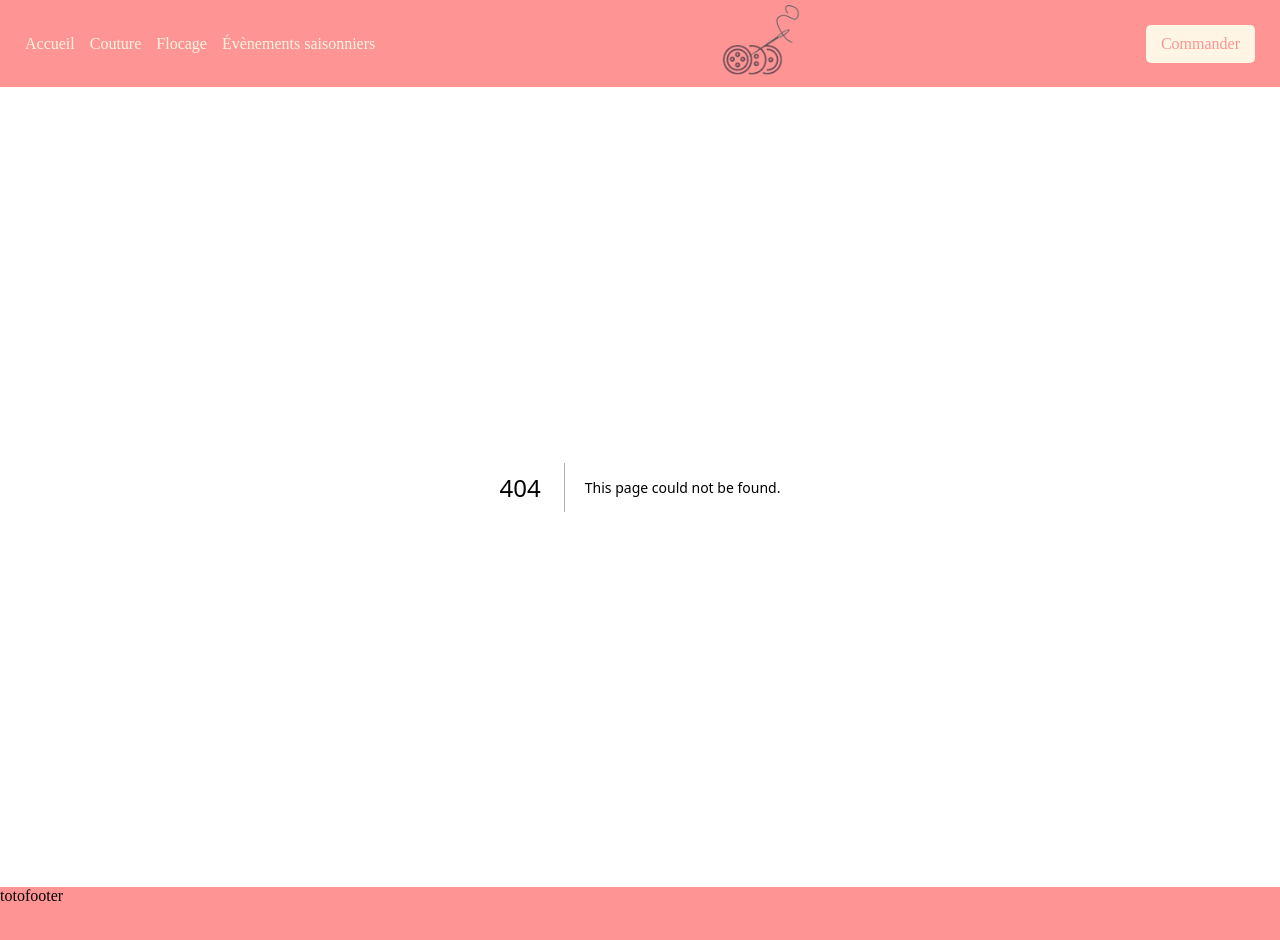
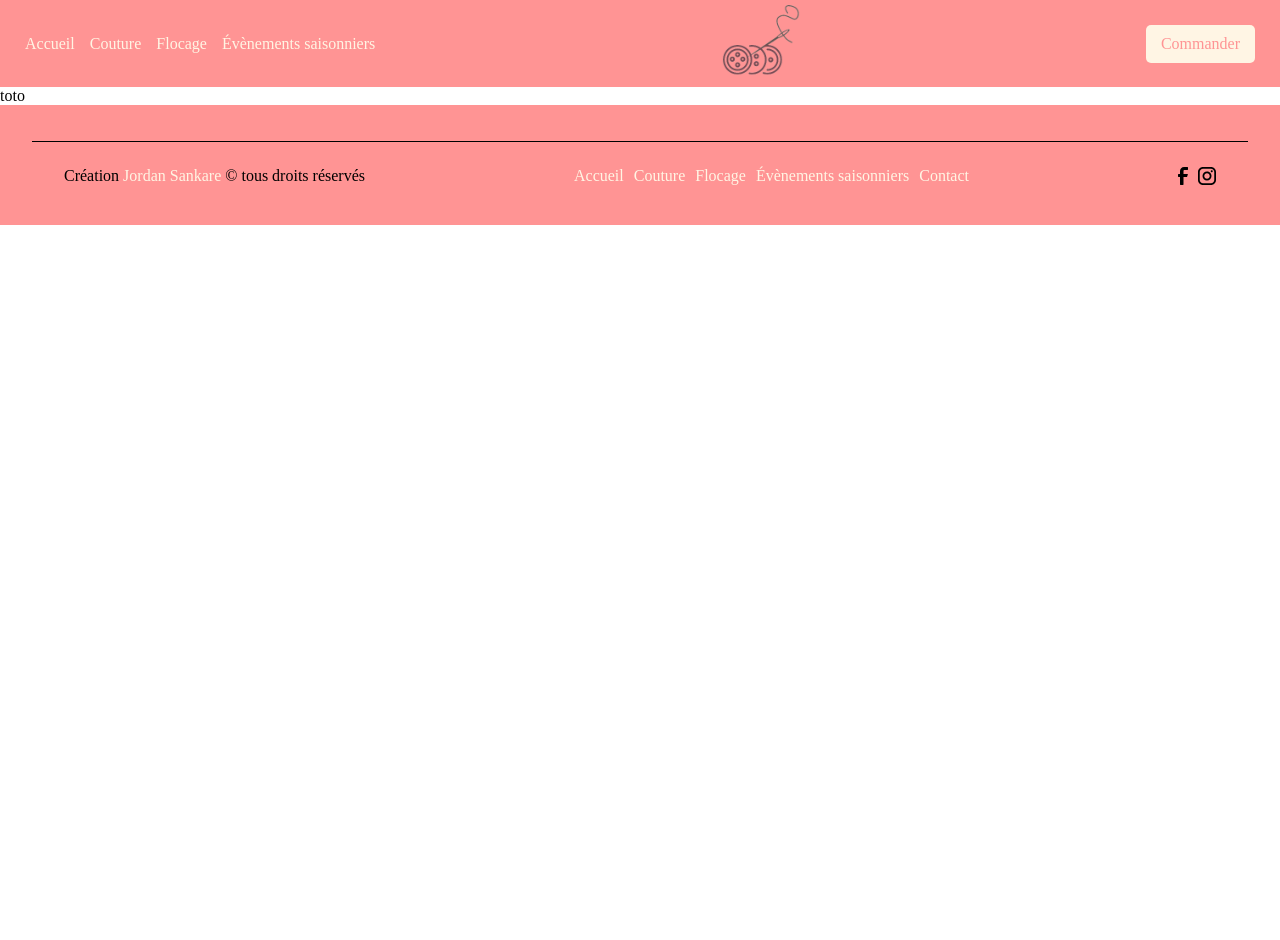
Before and after one commit to jsankare/c-line, a Next.js app: page /Cart in a window 1280 px wide. Before the commit this address had no page. Shown: the top 940 px of the page. After the commit the page ends 800 px from the top, so only its background shows below. Built offline with nearby package versions, Linux system fonts and the light colour scheme.

Commit message:
add all pages and continue styling

```diff
--- a/components/Footer.jsx
+++ b/components/Footer.jsx
@@ -1,16 +1,70 @@
 import react from "react";
 import styled from "styled-components";
 import colors from "@/assets/colors";
+import Link from "next/link";
 
 const Container = styled.section`
     background-color: ${colors.primary};
     height: 15vh;
+    display: flex;
+    flex-direction: column;
+    align-items: center;
+    justify-content: center;
+    gap: 25px;
 `
+
+const ContentWrapper = styled.div`
+    display: flex;
+    justify-content: space-between;
+    width: 90%;
+`
+
+const TextWrapper = styled.div`
+    display: flex;
+    gap: 10px;
+`
+
+const StyledLink = styled(Link)`
+    text-decoration: none;
+    color: ${colors.fourth};
+`
+
+const SocialsWrapper = styled.div`
+    display: flex;
+    gap: 10px;
+`
+
+const Logo = styled.img`
+    width: 100%;
+    max-width: 20px;
+`
+
+const Separator = styled.div`
+    background-color: black;
+    width: 95%;
+    height: 1px;
+`
+
+const Paragraph = styled.p``
 
 const Footer = () => {
     return (
         <Container>
-            <p>totofooter</p>
+            <Separator />
+            <ContentWrapper>
+                <Paragraph>Création <StyledLink href="/" >Jordan Sankare</StyledLink> © tous droits réservés</Paragraph>
+                <TextWrapper>
+                    <StyledLink href="/" >Accueil</StyledLink>
+                    <StyledLink href="/sewing" >Couture</StyledLink>
+                    <StyledLink href="/" >Flocage</StyledLink>
+                    <StyledLink href="/" >Évènements saisonniers</StyledLink>
+                    <StyledLink href="/" >Contact</StyledLink>
+                </TextWrapper>
+                <SocialsWrapper>
+                    <StyledLink href="/" > <Logo src="/facebook.svg" /> </StyledLink>
+                    <StyledLink href="/" > <Logo src="/instagram.svg" /> </StyledLink>
+                </SocialsWrapper>
+            </ContentWrapper>
         </Container>
     )
 }
--- /dev/null
+++ b/pages/Cart.jsx
@@ -0,0 +1,14 @@
+import react from "react";
+import styled from "styled-components";
+
+const Container = styled.section``
+
+const Cart = () => {
+    return (
+        <Container>
+            <p>toto</p>
+        </Container>
+    )
+}
+
+export default Cart;
```
Also changed, not shown: components/Review.jsx (+24 -11 lines), pages/Contact.jsx (added, +14 -0 lines), pages/Seasonal.jsx (added, +14 -0 lines), pages/flocking.jsx (added, +14 -0 lines), pages/sewing.jsx (added, +14 -0 lines), public/facebook.svg (added), public/instagram.svg (added).
